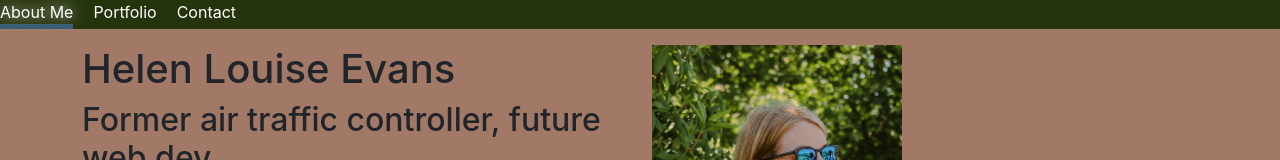
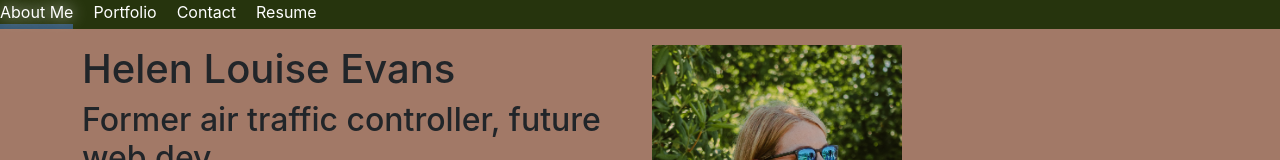
Before and after one commit to HelenLEvans/react-portfolio, a React (Create React App) app: page / in a window 1280 px wide. Shown: the top 160 px of the page. Built offline with nearby package versions, Linux system fonts and the light colour scheme.

Commit message:
added Resume

```diff
--- a/src/App.js
+++ b/src/App.js
@@ -1,6 +1,7 @@
 import PortfolioPage from "./pages/PortfolioPage";
 import ContactPage from "./pages/ContactPage";
 import AboutMe from "./pages/AboutMePage";
+import ResumePage from "./pages/ResumePage";
 import { useState } from "react";
 import Footer from "./components/footer/index.js";
 
@@ -34,11 +35,20 @@ function App() {
           >
             Contact
           </li>
+          <li
+            className={currentPage === "Resume" && "active"}
+            onClick={() => {
+              setCurrentPage("Resume");
+            }}
+          >
+            Resume
+          </li>
         </ul>
       </nav>
       {currentPage === "Contact" && <ContactPage />}
       {currentPage === "Portfolio" && <PortfolioPage />}
       {currentPage === "About Me" && <AboutMe />}
+      {currentPage === "Resume" && <ResumePage />}
       <Footer />
     </div>
   );
--- /dev/null
+++ b/src/pages/ResumePage/index.js
@@ -0,0 +1,15 @@
+import React from "react";
+
+const ResumePage = () => {
+  return (
+    <div className="container">
+      <p>
+        <a href="Helen_Evans_Resume.pdf" download="Helen_Evans_Resume.pdf">
+          Download Resume
+        </a>
+      </p>
+    </div>
+  );
+};
+
+export default ResumePage;
```
Also changed, not shown: 1 other file (tests, documents, lock files or other folders).
